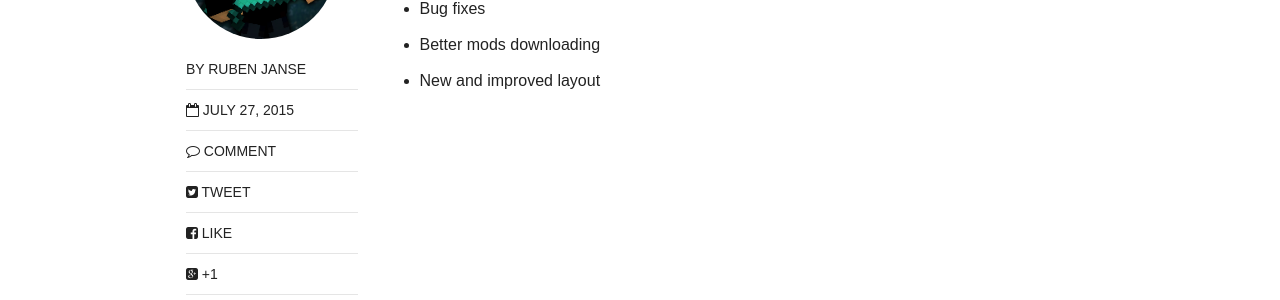
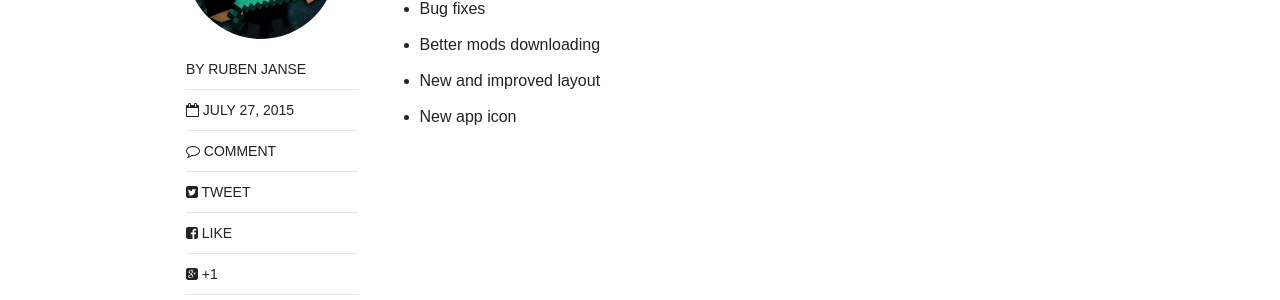
Before and after one commit to peacestorm/peacestorm.github.io, a Jekyll site: the page built from _posts/blog/2015-07-27-agamer-mods-app-preview-10-announcement.md, in a window 1280 px wide. Shown: the part 778-1078 px from the top of the page. Built offline with Jekyll 4.4.1, drawn with Linux system fonts in a browser that asks for light colours; nearby versions of some CDN libraries; comment, search, counter and statistics services are not loaded.

Commit message:
Update 2015-07-27-agamer-mods-app-preview-10-announcement.md

```diff
--- a/_posts/blog/2015-07-27-agamer-mods-app-preview-10-announcement.md
+++ b/_posts/blog/2015-07-27-agamer-mods-app-preview-10-announcement.md
@@ -17,4 +17,5 @@ This should be the biggest update ever, and the last update before the release o
 A list of some of the features:<br>
 * Bug fixes<br>
 * Better mods downloading<br>
-* New and improved layout
+* New and improved layout<br>
+* New app icon
```
